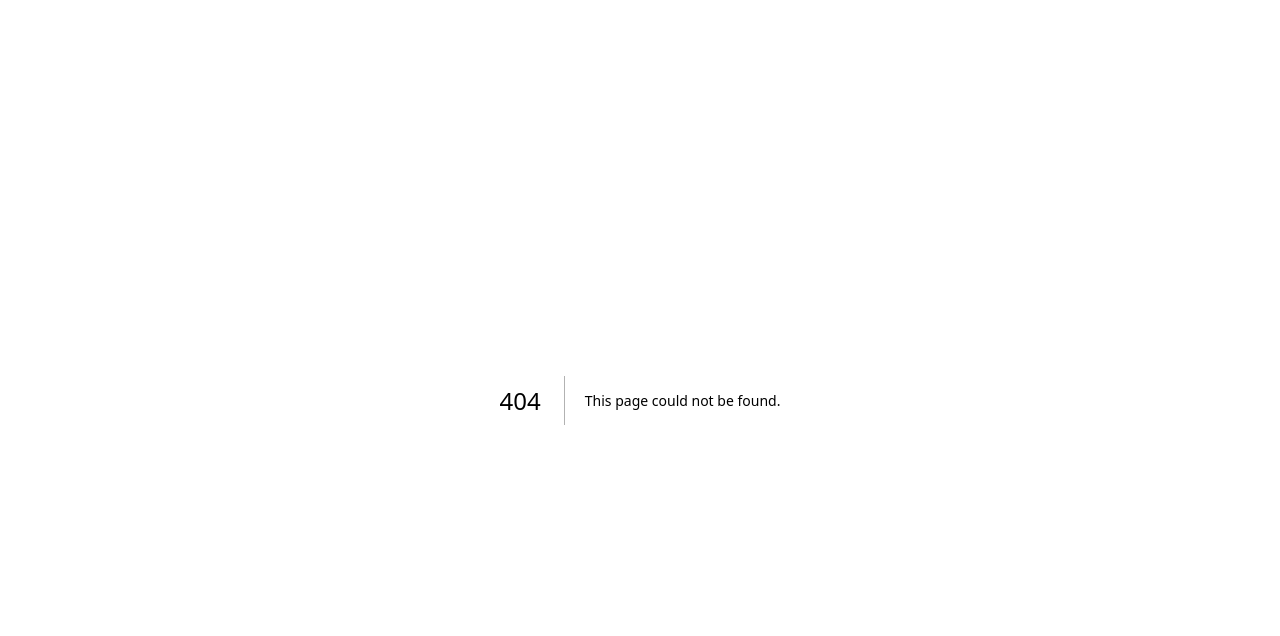
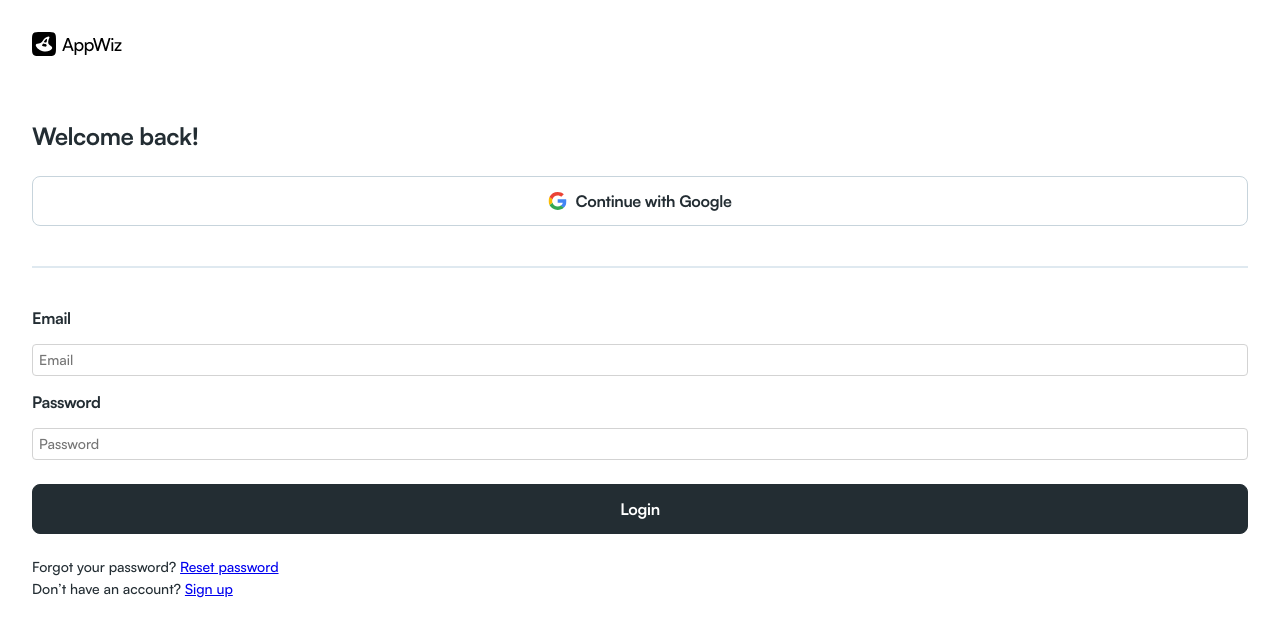
Before and after one commit to bztravis/appwiz-web, a Next.js app: page /login in a window 1280 px wide. Before the commit this address had no page. Shown: the top 636 px of the page. Built offline with nearby package versions, Linux system fonts and the light colour scheme.

Commit message:
Add basic login structure

```diff
--- /dev/null
+++ b/src/app/login/page.tsx
@@ -0,0 +1,85 @@
+'use client'
+
+import { Logo } from '@/components/Logo'
+import { HatBreak } from '@/Hat/HatBreak'
+import { HatButton } from '@/Hat/HatButton'
+import { HatFlex } from '@/Hat/HatFlex'
+import { HatPadding } from '@/Hat/HatPadding'
+import { HatText } from '@/Hat/HatText'
+import { HatWidthClamp } from '@/Hat/HatWidthClamp'
+import { pxToRem } from '@/utils/pxToRem'
+import Google from '../../assets/icons/Google.svg'
+import Link from 'next/link'
+
+export default function Page() {
+  return (
+    <HatPadding size="xl">
+      <HatFlex.Col gap="xxxl">
+        <Logo />
+
+        {/* <HatWidthClamp sizeRem={pxToRem(280)}> */}
+
+        <HatFlex.Col justify="center" align="stretch" gap="lg">
+          <HatText.h1 size="xl">Welcome back!</HatText.h1>
+
+          <HatButton
+            size="lg"
+            color="secondary"
+            onClick={() => console.log('clicked')}
+          >
+            <Google />
+            Continue with Google
+          </HatButton>
+
+          <HatBreak />
+
+          <HatFlex.Col gap="md">
+            <HatText.h2 size="md">Email</HatText.h2>
+            <input
+              placeholder="Email"
+              type="text"
+              style={{
+                width: '100%',
+                borderColor: 'lightgray',
+                borderStyle: 'solid',
+                borderWidth: '1px',
+                borderRadius: '4px',
+                padding: '6px',
+              }}
+            />
+
+            <HatText.h2 size="md">Password</HatText.h2>
+            <input
+              placeholder="Password"
+              type="text"
+              style={{
+                width: '100%',
+                borderColor: 'lightgray',
+                borderStyle: 'solid',
+                borderWidth: '1px',
+                borderRadius: '4px',
+                padding: '6px',
+              }}
+            />
+          </HatFlex.Col>
+
+          <HatButton size="lg" onClick={() => console.log('clicked')}>
+            Login
+          </HatButton>
+
+          <HatFlex.Col gap="xs">
+            <HatText.p>
+              Forgot your password? <Link href="/login">Reset password</Link>
+            </HatText.p>
+
+            <HatText.p>
+              Don’t have an account? <Link href="/login">Sign up</Link>
+            </HatText.p>
+          </HatFlex.Col>
+        </HatFlex.Col>
+
+        {/* </HatWidthClamp> */}
+      </HatFlex.Col>
+    </HatPadding>
+  )
+}
--- a/src/components/Logo/index.tsx
+++ b/src/components/Logo/index.tsx
@@ -1,4 +1,4 @@
-import type { HatTextColor } from '@/hat/HatText'
+import type { HatTextColor } from '@/Hat/HatText'
 import LogoBlack from '@/assets/icons/LogoBlack.svg'
 
 type LogoProps = {
--- a/src/hat/HatButton/HatButton.module.scss
+++ b/src/hat/HatButton/HatButton.module.scss
@@ -5,14 +5,16 @@
 
 .base {
   @include HatText.header;
-  border: none;
+  border-width: u.to-rem(1);
   border-radius: u.to-rem(8);
+  border-style: solid;
   display: flex;
   justify-content: center;
   align-items: center;
 
   &:hover {
     cursor: pointer;
+    filter: brightness(0.95);
   }
 }
 
@@ -33,6 +35,7 @@
 }
 
 .primary {
+  border-color: colors.$primary;
   background: colors.$primary;
   color: colors.$background;
 
@@ -42,6 +45,7 @@
 }
 
 .secondary {
+  border-color: colors.$input-border;
   background: colors.$background;
   color: colors.$primary;
 
@@ -51,6 +55,7 @@
 }
 
 .accent {
+  border-color: colors.$accent;
   background: colors.$accent;
   color: colors.$background;
 
@@ -60,6 +65,7 @@
 }
 
 .destructive {
+  border-color: colors.$destructive;
   background: colors.$destructive;
   color: colors.$background;
 
@@ -69,6 +75,7 @@
 }
 
 .constructive {
+  border-color: colors.$constructive;
   background: colors.$constructive;
   color: colors.$background;
 
--- /dev/null
+++ b/src/hat/HatFullHeight/HatFullHeight.module.scss
@@ -0,0 +1,7 @@
+.base {
+  width: 100vw;
+  height: 100vh;
+  display: flex;
+  justify-content: stretch;
+  align-items: stretch;
+}
--- /dev/null
+++ b/src/hat/HatFullHeight/index.tsx
@@ -0,0 +1,5 @@
+import styles from './HatFullHeight.module.scss'
+
+export function HatFullHeight({ children }: { children: React.ReactNode }) {
+  return <div className={styles.base}>{children}</div>
+}
--- a/src/hat/HatPadding/HatPadding.module.scss
+++ b/src/hat/HatPadding/HatPadding.module.scss
@@ -1,4 +1,8 @@
 @use '../../styles/sizes.module';
+
+.base {
+  width: 100%;
+}
 
 .padding-y-none {
   padding-top: 0;
--- a/src/hat/HatPadding/index.tsx
+++ b/src/hat/HatPadding/index.tsx
@@ -24,6 +24,7 @@ export function HatPadding({
   console.log({ size, sizeVertical, sizeHorizontal })
 
   const className = styleBuilder([
+    styles.base,
     ...(size ? [styles['padding-y-' + size], styles['padding-x-' + size]] : []),
     ...(sizeVertical ? [styles['padding-y-' + sizeVertical]] : []),
     ...(sizeHorizontal ? [styles['padding-x-' + sizeHorizontal]] : []),
--- a/src/hat/HatText/index.tsx
+++ b/src/hat/HatText/index.tsx
@@ -10,8 +10,10 @@ export type HatTextColor =
   | 'constructive'
   | 'destructive'
 
+type HatTextSize = 'sm' | 'md' | 'lg' | 'xl' | 'xxl' | 'billboard'
+
 type HatTextProps = {
-  size?: 'sm' | 'md' | 'lg' | 'xl' | 'xxl' | 'billboard'
+  size?: HatTextSize
   color?: HatTextColor
   children?: React.ReactNode
 }
--- /dev/null
+++ b/src/hat/HatWidthClamp/index.tsx
@@ -0,0 +1,8 @@
+type HatWidthClampProps = {
+  sizeRem: number
+  children?: React.ReactNode
+}
+
+export function HatWidthClamp({ sizeRem, children }: HatWidthClampProps) {
+  return <div style={{ maxWidth: `${sizeRem}` }}>{children}</div>
+}
--- /dev/null
+++ b/src/utils/pxToRem.ts
@@ -0,0 +1,3 @@
+export function pxToRem(px: number) {
+  return `${px / 14}rem`
+}
```
Also changed, not shown: src/app/page.tsx (+40 -14 lines), src/assets/icons/Google.svg (added), src/hat/HatWidthClamp/HatWidthClamp.module.scss (added).
